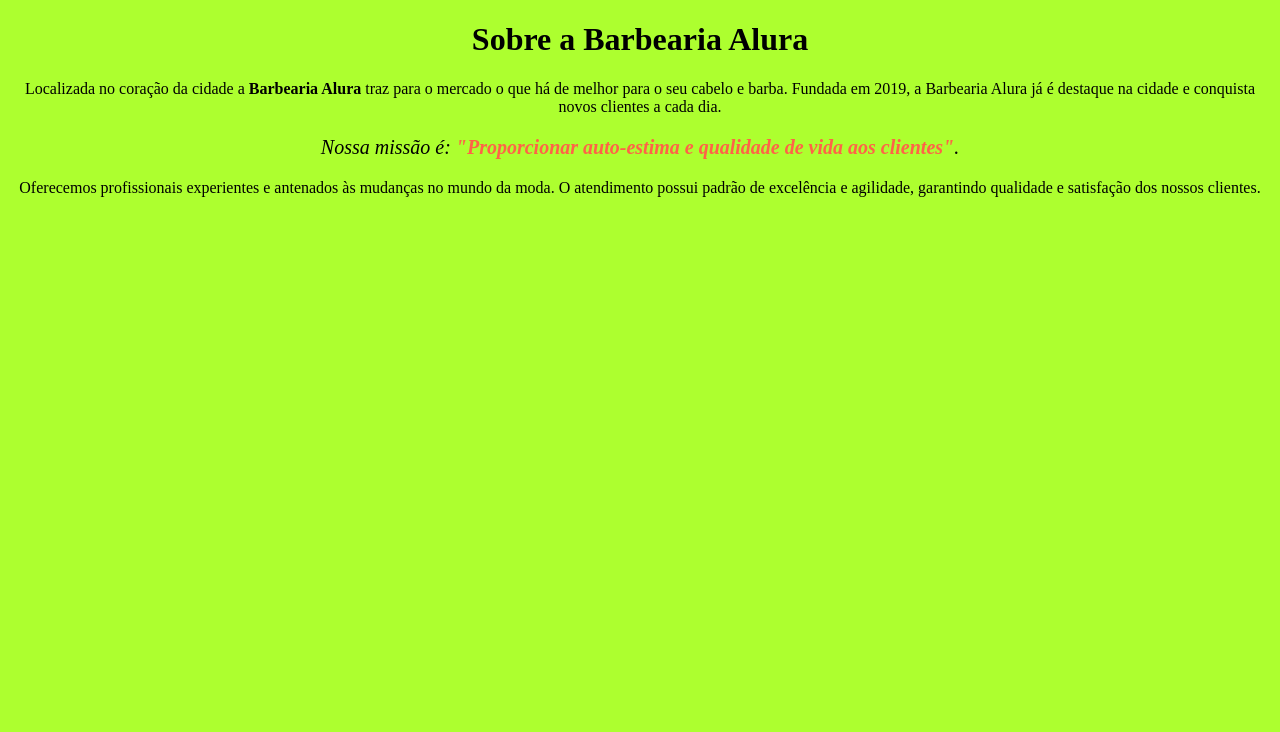
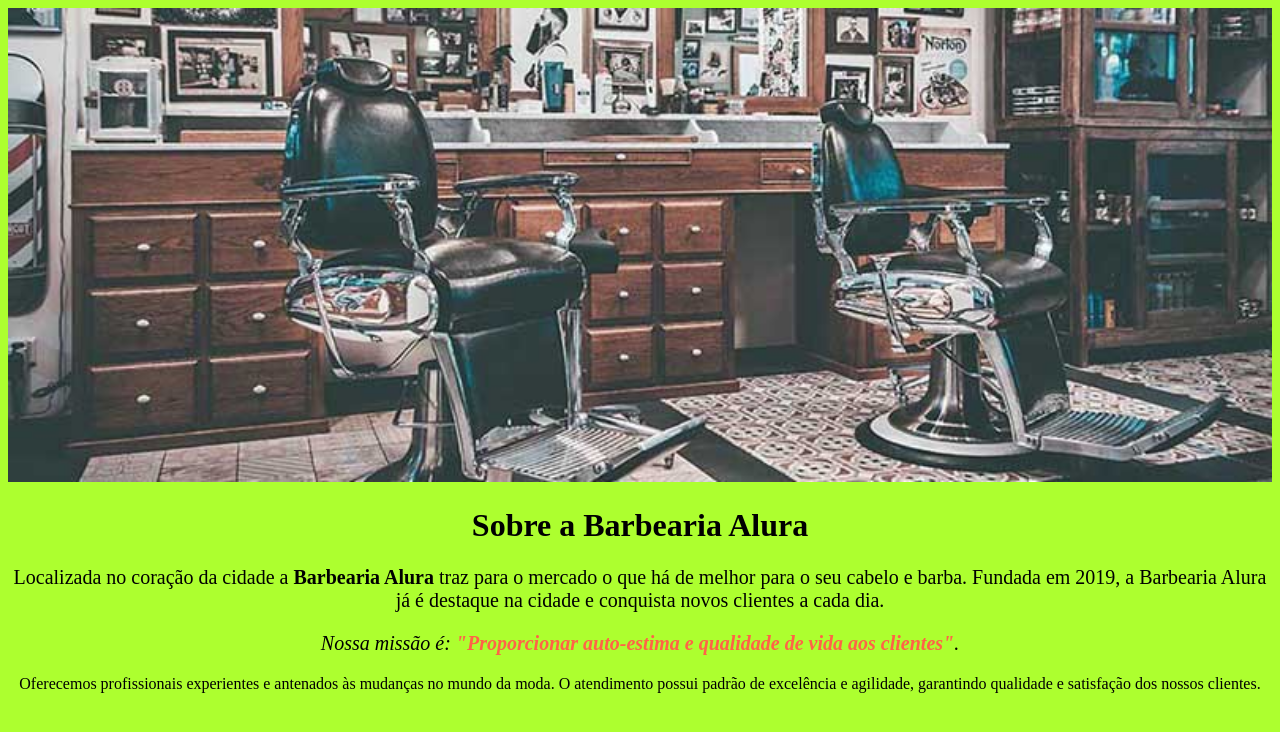
Before and after one commit to arthurgal/HTML-CSS-1, a plain HTML site: page index.html in a window 1280 px wide. Drawn offline with Linux system fonts and the light colour scheme.

Commit message:
colocando todo css no arquivo .CSS / add img / criando ID para chamar no arquivo CSS

```diff
--- a/index.html
+++ b/index.html
@@ -9,9 +9,11 @@
     </head>
     <body>
 
-        <h1 style="text-align: center">Sobre a Barbearia Alura</h1>
+        <img id="banner" src="banner.jpg">
 
-        <p>Localizada no coração da cidade a <strong>Barbearia Alura</strong> traz para o mercado o que há de melhor para o seu cabelo e barba.
+        <h1>Sobre a Barbearia Alura</h1>
+
+        <p id="missao">Localizada no coração da cidade a <strong>Barbearia Alura</strong> traz para o mercado o que há de melhor para o seu cabelo e barba.
         Fundada em 2019, a Barbearia Alura já é destaque na cidade e conquista novos clientes a cada dia.</p>
 
         <p style="font-size: 20px"><em>Nossa missão é: <strong>"Proporcionar auto-estima e qualidade de vida aos clientes"</strong>.</em></p>
--- a/style.css
+++ b/style.css
@@ -1,11 +1,24 @@
 body{
     background: greenyellow;
+}
+
+#banner{
+    width: 100%;
+}
+
+
+h1{
+    text-align: center;
 }
 
 p{
     text-align: center;
 }
 
+#missao{
+    font-size: 20px;
+}
+
 em strong{
     color: tomato;
 }
```
Also changed, not shown: banner.jpg (added).
